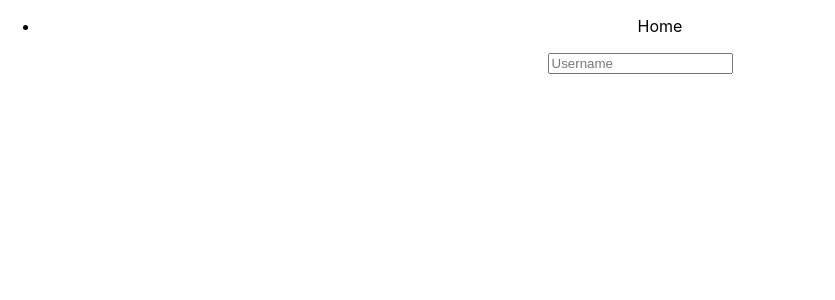
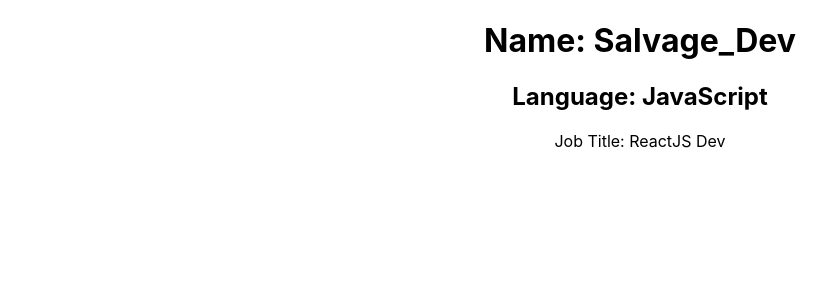
Before and after one commit to Milo123459/salvage-official, a React (Create React App) app: page / in a window 1280 px wide. Shown: the top 300 px of the page, without its empty margins (0-835 px from the left). Built offline with nearby package versions, Linux system fonts and the light colour scheme.

Commit message:
New update

```diff
--- a/src/App.js
+++ b/src/App.js
@@ -1,12 +1,10 @@
 import React from "react";
 import "./App.css";
-import Navigation from "./components/navigation";
-import RegisterForm from "./components/register-form";
+import User from "./components/User";
 function App() {
   return (
     <div className="App">
-      <Navigation></Navigation>
-      <RegisterForm></RegisterForm>
+      <User />
     </div>
   );
 }
--- /dev/null
+++ b/src/components/User.js
@@ -0,0 +1,13 @@
+import React from "react";
+export default class User extends React.Component {
+
+    render(){
+        return (
+            <div>
+                <h1>Name: Salvage_Dev</h1>
+                <h2>Language: JavaScript</h2>
+                <p>Job Title: ReactJS Dev</p>
+            </div>
+        )
+    }
+}
```
